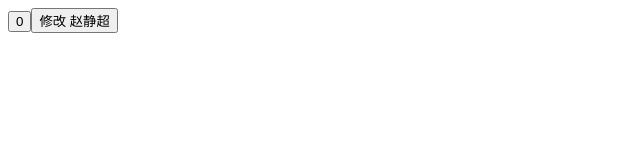
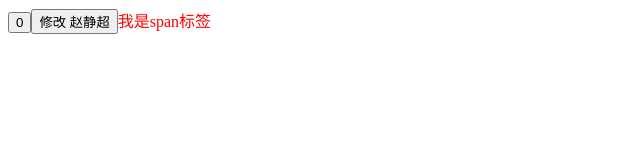
Before and after one commit to debugzhao/react-basic, a React (Create React App) app: page / in a window 1280 px wide. Shown: the top 160 px of the page, without its empty margins (0-640 px from the left). Built offline with nearby package versions, Linux system fonts and the light colour scheme.

Commit message:
基础样式控制

```diff
--- a/src/App.js
+++ b/src/App.js
@@ -1,5 +1,6 @@
 // useState实现一个计数器按钮
 import {useState} from 'react'
+import './index.css'
 
 const name = '赵静超'
 function fun1() {
@@ -60,6 +61,7 @@ function App() {
     <div className="App">
       <button onClick={handleClick}>{count}</button>
       <button onClick={changeForm}>修改{'  '}{form.name}</button>
+      <span className="foo">我是span标签</span>
     </div>
   );
 }
--- /dev/null
+++ b/src/index.css
@@ -0,0 +1,3 @@
+.foo {
+    color: red;
+}
```
